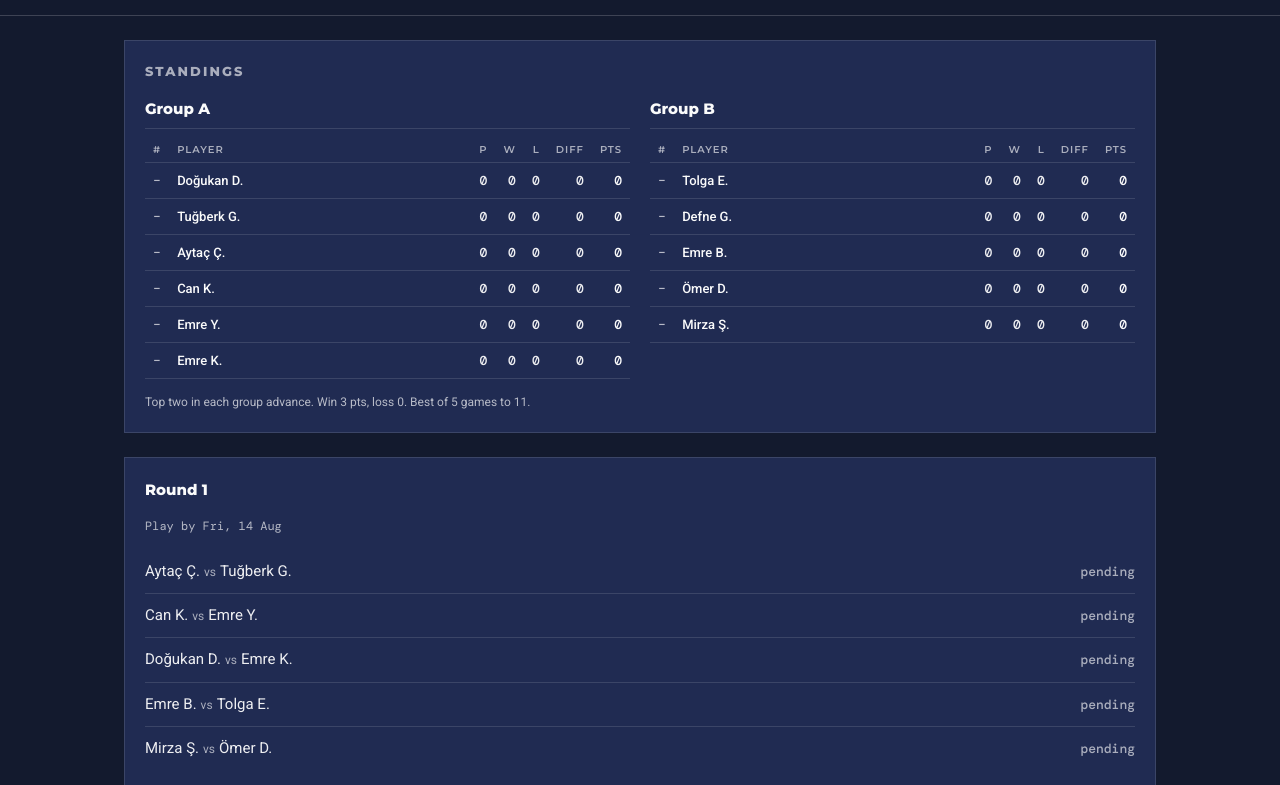
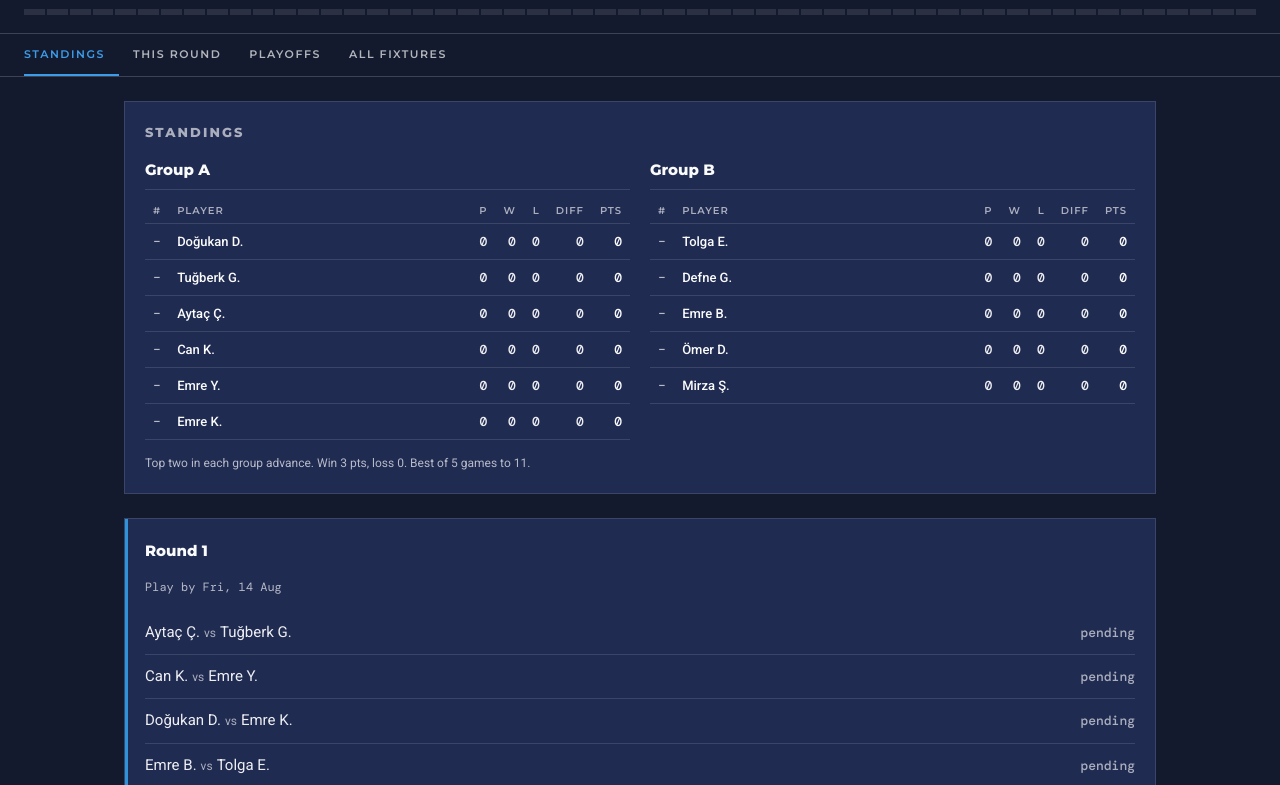
Before and after one commit to mirzasahinkaya-efs/masa-tenisi-ligi, a website with bundled scripts: page index.html in a window 1280 px wide. Shown: the part 131-916 px from the top of the page. Built offline with nearby package versions, Linux system fonts and the light colour scheme.

Commit message:
Add section nav and a season strip of one tick per match

```diff
--- a/app.js
+++ b/app.js
@@ -39,6 +39,52 @@ function renderProgress() {
     league.results.map((result) => result.fixtureId).filter((id) => known.has(id)),
   ).size;
   document.getElementById('progress').textContent = `${played}/${known.size} matches played`;
+}
+
+/**
+ * One tick per match, in playing order. Playoff fixtures have no p1/p2 until
+ * their slots resolve, so those fall back to the slot label ("A1", "W-SF1").
+ */
+function renderSeasonStrip() {
+  const played = new Set(league.results.map((result) => result.fixtureId));
+
+  document.getElementById('season-strip').innerHTML = allFixtures.map((fixture) => {
+    const home = nameOf.get(fixture.p1) ?? fixture.slotP1;
+    const away = nameOf.get(fixture.p2) ?? fixture.slotP2;
+    const result = resultFor.get(fixture.id);
+    const score = result ? ` · ${result.p1Games}-${result.p2Games}` : '';
+    const label = `${fixture.id} · ${home} v ${away}${score}`;
+    return `<span class="tick${played.has(fixture.id) ? ' tick--played' : ''}" title="${esc(label)}"></span>`;
+  }).join('');
+}
+
+/** Highlights the nav link for whichever section is currently in view. */
+function wireSectionNav() {
+  const links = new Map(
+    [...document.querySelectorAll('.sectionnav a')].map((link) => [link.hash.slice(1), link]),
+  );
+  const sections = [...links.keys()]
+    .map((id) => document.getElementById(id))
+    .filter(Boolean);
+
+  if (!sections.length || typeof IntersectionObserver !== 'function') return;
+
+  const setCurrent = (id) => {
+    for (const [key, link] of links) {
+      if (key === id) link.setAttribute('aria-current', 'true');
+      else link.removeAttribute('aria-current');
+    }
+  };
+
+  const observer = new IntersectionObserver((entries) => {
+    const inView = entries
+      .filter((entry) => entry.isIntersecting)
+      .sort((a, b) => a.boundingClientRect.top - b.boundingClientRect.top);
+    if (inView.length) setCurrent(inView[0].target.id);
+  }, { rootMargin: '-56px 0px -55% 0px' });
+
+  for (const section of sections) observer.observe(section);
+  setCurrent(sections[0].id);
 }
 
 function renderTable(elementId, rows) {
@@ -145,8 +191,10 @@ function renderAllFixtures() {
 }
 
 renderProgress();
+renderSeasonStrip();
 renderTable('group-a', tables.A);
 renderTable('group-b', tables.B);
 renderCurrentRound();
 renderBracket();
 renderAllFixtures();
+wireSectionNav();
--- a/index.html
+++ b/index.html
@@ -11,15 +11,31 @@
 </head>
 <body>
 <header class="masthead">
-  <div class="masthead__title">
-    <span class="eyebrow">Efsora</span>
-    <h1>Table Tennis League</h1>
+  <div class="masthead__row">
+    <div class="masthead__title">
+      <span class="eyebrow">Efsora</span>
+      <h1>Table Tennis League</h1>
+    </div>
+    <p class="progress" id="progress"></p>
   </div>
-  <p class="progress" id="progress"></p>
+  <!-- One tick per match, in playing order. Fills as results land. -->
+  <div class="season-strip" id="season-strip" aria-hidden="true"></div>
 </header>
 
+<nav class="sectionnav" aria-label="Jump to section">
+  <a href="#standings">Standings</a>
+  <a href="#round">This round</a>
+  <a href="#playoffs">Playoffs</a>
+  <a href="#fixtures">All fixtures</a>
+</nav>
+
+<noscript>
+  <p class="noscript">This page builds the tables in your browser, so it needs
+  JavaScript enabled. The raw season data is in <code>data/league.json</code>.</p>
+</noscript>
+
 <main>
-  <section class="panel">
+  <section class="panel" id="standings">
     <h2>Standings</h2>
     <div class="groups">
       <div class="group">
@@ -34,18 +50,18 @@
     <p class="footnote">Top two in each group advance. Win 3 pts, loss 0. Best of 5 games to 11.</p>
   </section>
 
-  <section class="panel">
+  <section class="panel panel--action" id="round">
     <h2 id="round-title">Round</h2>
     <p class="deadline" id="round-deadline"></p>
     <ul class="fixtures" id="round-fixtures"></ul>
   </section>
 
-  <section class="panel">
+  <section class="panel" id="playoffs">
     <h2>Playoffs</h2>
     <div class="bracket" id="bracket"></div>
   </section>
 
-  <section class="panel">
+  <section class="panel" id="fixtures">
     <h2>All fixtures</h2>
     <div id="all-fixtures"></div>
   </section>
--- a/style.css
+++ b/style.css
@@ -36,11 +36,53 @@ body {
 
 h1, h2, h3 { font-family: 'Montserrat', sans-serif; margin: 0; }
 
-.masthead {
+html { scroll-behavior: smooth; }
+
+:focus-visible { outline: 2px solid var(--blue); outline-offset: 2px; }
+
+.masthead { padding: 40px 24px 18px; border-bottom: 1px solid var(--border-strong); }
+.masthead__row {
   display: flex; flex-wrap: wrap; gap: 16px;
   align-items: flex-end; justify-content: space-between;
-  padding: 40px 24px 24px;
+  margin-bottom: 18px;
+}
+
+/*
+ * Season strip: one tick per match, in playing order, filling as results are
+ * recorded. 54 is this league's own number, so the strip is a record of this
+ * season rather than a generic progress bar. Decorative — the adjacent
+ * "n/54 matches played" text carries the same information for screen readers.
+ */
+.season-strip { display: flex; gap: 2px; }
+.season-strip .tick {
+  flex: 1 1 0; min-width: 1px; height: 6px;
+  background: rgba(255, 255, 255, .1);
+}
+.season-strip .tick--played { background: var(--green); }
+
+.sectionnav {
+  position: sticky; top: 0; z-index: 10;
+  display: flex; overflow-x: auto;
+  padding: 0 24px;
+  background: var(--bg);
   border-bottom: 1px solid var(--border-strong);
+}
+.sectionnav a {
+  flex: 0 0 auto; padding: 13px 14px;
+  font: 600 11px 'Montserrat', sans-serif;
+  letter-spacing: .14em; text-transform: uppercase;
+  color: var(--muted); text-decoration: none; white-space: nowrap;
+  border-bottom: 2px solid transparent;
+  transition: color .15s ease, border-color .15s ease;
+}
+.sectionnav a:first-child { padding-left: 0; }
+.sectionnav a:hover { color: var(--text-strong); }
+.sectionnav a[aria-current="true"] { color: var(--blue); border-bottom-color: var(--blue); }
+
+.noscript {
+  margin: 0; padding: 16px 24px;
+  background: var(--surface-1); border-bottom: 1px solid var(--border);
+  color: var(--muted); font-size: 14px;
 }
 .eyebrow {
   display: block; margin-bottom: 6px;
@@ -51,8 +93,12 @@ h1, h2, h3 { font-family: 'Montserrat', sans-serif; margin: 0; }
 .progress { margin: 0; font: 500 13px 'DM Mono', monospace; color: var(--muted); }
 
 main { max-width: 1080px; margin: 0 auto; padding: 24px; display: grid; gap: 24px; }
+/* Clear the sticky nav when an anchor link lands on a section. */
+main > section { scroll-margin-top: 56px; }
 
 .panel { background: var(--surface-1); border: 1px solid var(--border); padding: 20px; }
+/* The round panel is the only one that asks the reader to do something. */
+.panel--action { box-shadow: inset 3px 0 0 var(--blue-mid); }
 .panel > h2 {
   font-size: 13px; font-weight: 700; letter-spacing: .16em;
   text-transform: uppercase; color: var(--label); margin-bottom: 16px;
@@ -84,6 +130,8 @@ main { max-width: 1080px; margin: 0 auto; padding: 24px; display: grid; gap: 24p
   font-weight: 500; color: var(--text-strong); width: 99%;
 }
 .table tbody tr.qualifying { background: var(--surface-2); box-shadow: inset 3px 0 0 var(--green); }
+/* Applied to the cells, so it layers over a qualifying row instead of fighting it. */
+.table tbody tr:hover td { background: rgba(255, 255, 255, .04); }
 .table .pts { color: var(--text-strong); font-weight: 500; }
 
 .footnote, .deadline { font-size: 12px; color: var(--muted); margin: 14px 0 0; }
@@ -131,6 +179,14 @@ main { max-width: 1080px; margin: 0 auto; padding: 24px; display: grid; gap: 24p
 
 @media (max-width: 720px) {
   .groups, .bracket { grid-template-columns: 1fr; }
-  .masthead { padding: 28px 16px 20px; }
+  .masthead { padding: 28px 16px 16px; }
+  .sectionnav { padding: 0 16px; }
+  .season-strip { gap: 1px; }
+  .season-strip .tick { height: 4px; }
   main { padding: 16px; }
 }
+
+@media (prefers-reduced-motion: reduce) {
+  html { scroll-behavior: auto; }
+  *, *::before, *::after { transition: none !important; }
+}
```
